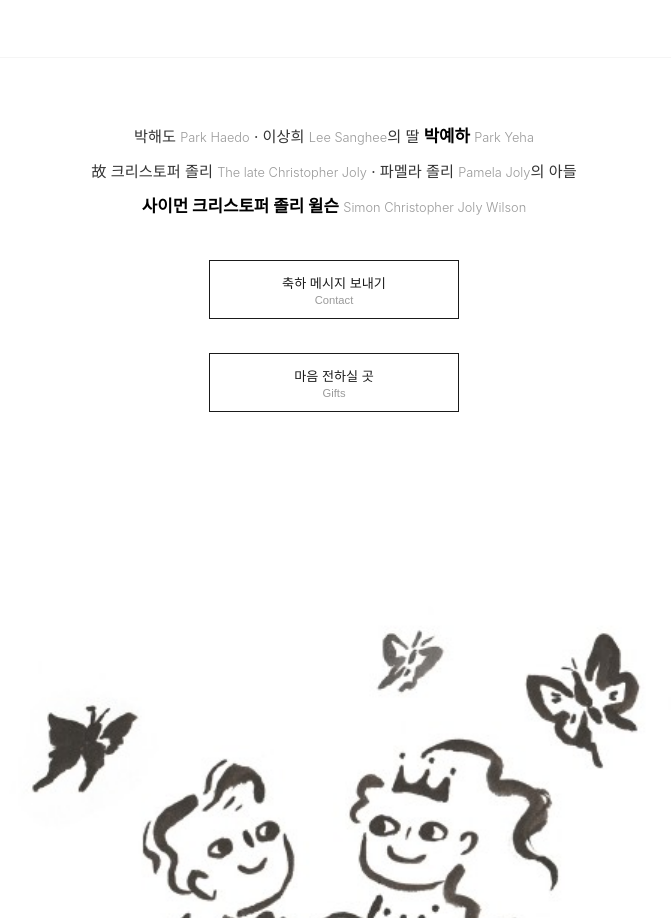
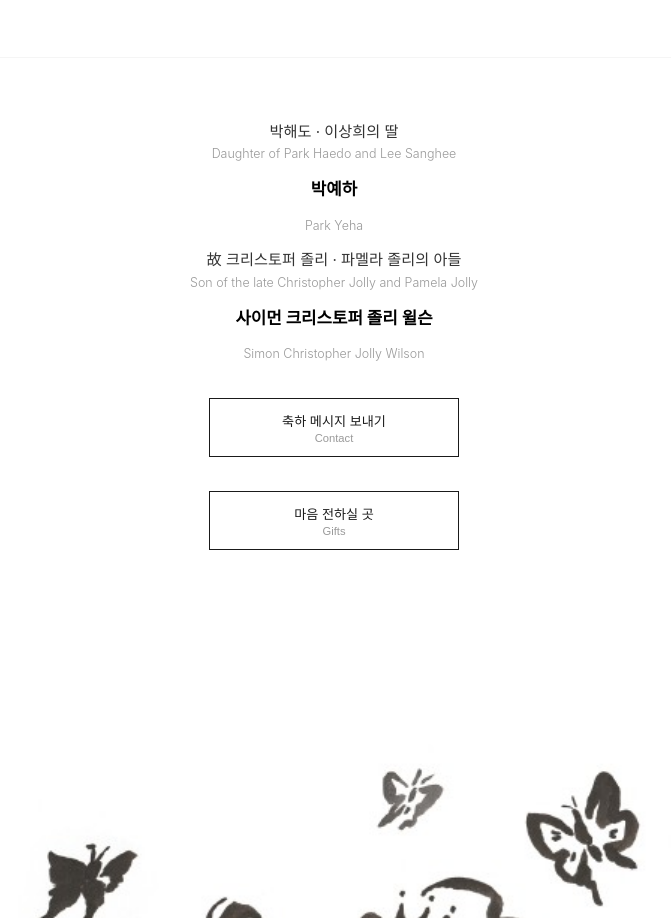
Before and after one commit to yehaash/Yeha-Simon-Wedding, a plain HTML site: page index.html in a window 1280 px wide. Shown: the part 1225-2143 px from the top of the page, without its empty margins (306-977 px from the left). Drawn offline with Linux system fonts and the light colour scheme.

Commit message:
Update index.html

```diff
--- a/index.html
+++ b/index.html
@@ -27,9 +27,11 @@
 
         .greeting-section { padding: 30px 28px 60px; }
         .names-section { padding: 60px 28px; border-top: 1px solid #f5f5f5; }
-        .names-list { font-size: 0.95rem; line-height: 2.2; margin-bottom: 35px; color: #333; }
-        .names-list b { font-size: 1.05rem; color: #000; }
-        .names-list span { font-size: 0.8rem; color: #999; font-weight: 300; }
+
+        /* 성함 섹션: 원본 텍스트 호흡 반영 */
+        .names-list { font-size: 0.95rem; line-height: 1.8; margin-bottom: 35px; color: #333; }
+        .names-list b { font-size: 1.05rem; color: #000; display: block; margin: 4px 0 12px; }
+        .names-list .eng-text { font-size: 0.78rem; color: #999; font-weight: 300; display: block; margin-bottom: 12px; line-height: 1.4; }
 
         .action-btn { display: inline-block; width: 250px; padding: 12px 20px; border: 1px solid var(--main-color); background: transparent; font-size: 0.82rem; color: var(--main-color); text-decoration: none; cursor: pointer; margin-bottom: 10px; box-sizing: border-box; }
         .btn-sub { font-size: 0.7rem; color: #999; display: block; margin-top: 2px; font-weight: 300; }
@@ -84,9 +86,17 @@
 
     <section class="names-section reveal">
         <div class="names-list">
-            박해도 <span>Park Haedo</span> · 이상희 <span>Lee Sanghee</span>의 딸 <b>박예하</b> <span>Park Yeha</span><br>
-            故 크리스토퍼 졸리 <span>The late Christopher Joly</span> · 파멜라 졸리 <span>Pamela Joly</span>의 아들<br><b>사이먼 크리스토퍼 졸리 윌슨</b> <span>Simon Christopher Joly Wilson</span>
+            박해도 · 이상희의 딸
+            <span class="eng-text">Daughter of Park Haedo and Lee Sanghee</span>
+            <b>박예하</b>
+            <span class="eng-text">Park Yeha</span>
+
+            故 크리스토퍼 졸리 · 파멜라 졸리의 아들
+            <span class="eng-text">Son of the late Christopher Jolly and Pamela Jolly</span>
+            <b>사이먼 크리스토퍼 졸리 윌슨</b>
+            <span class="eng-text">Simon Christopher Jolly Wilson</span>
         </div>
+
         <button class="action-btn" onclick="toggleAcc('msgContent')">축하 메시지 보내기<span class="btn-sub">Contact</span></button>
         <div id="msgContent" class="accordion-content">
             <div class="contact-row">
@@ -106,6 +116,7 @@
                 </div>
             </div>
         </div><br>
+
         <button class="action-btn" onclick="toggleAcc('accContent')">마음 전하실 곳<span class="btn-sub">Gifts</span></button>
         <div id="accContent" class="accordion-content">
             <div class="contact-item" style="width: 250px; margin: 0 auto;">
```
